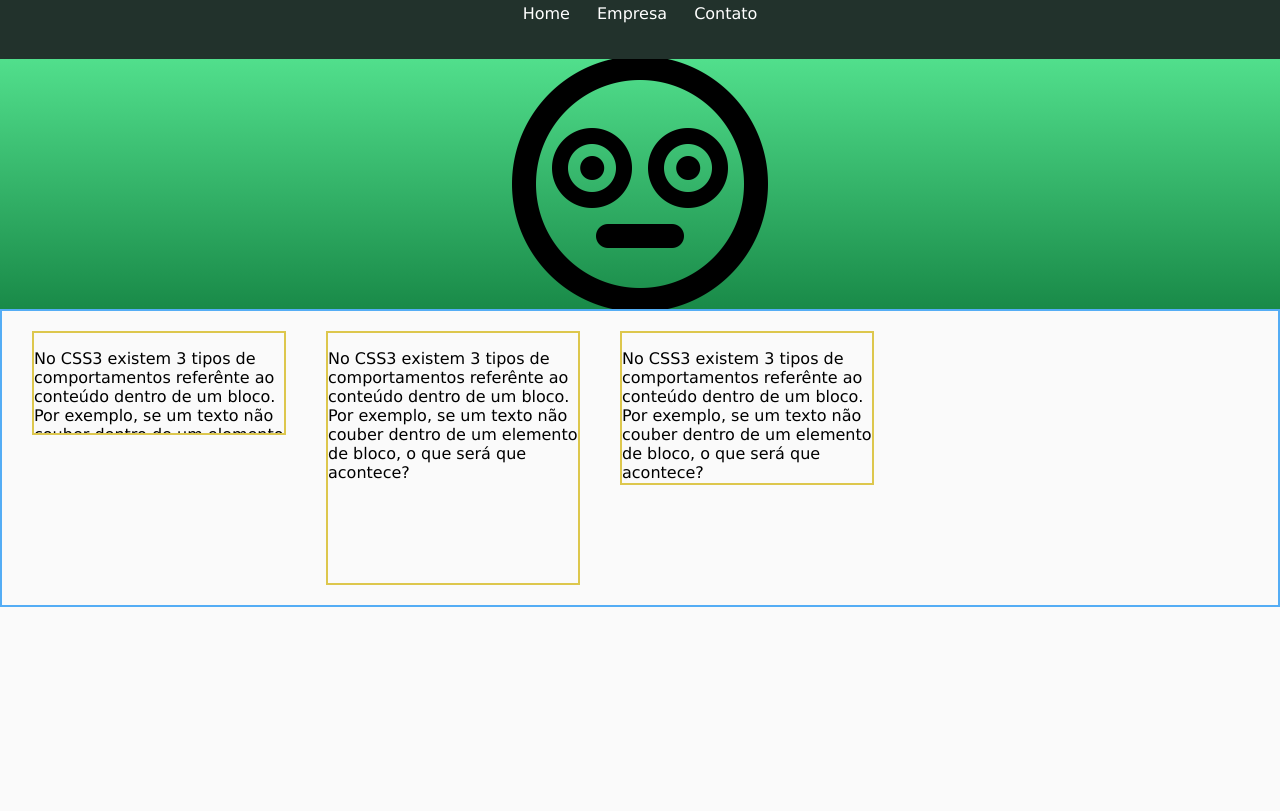
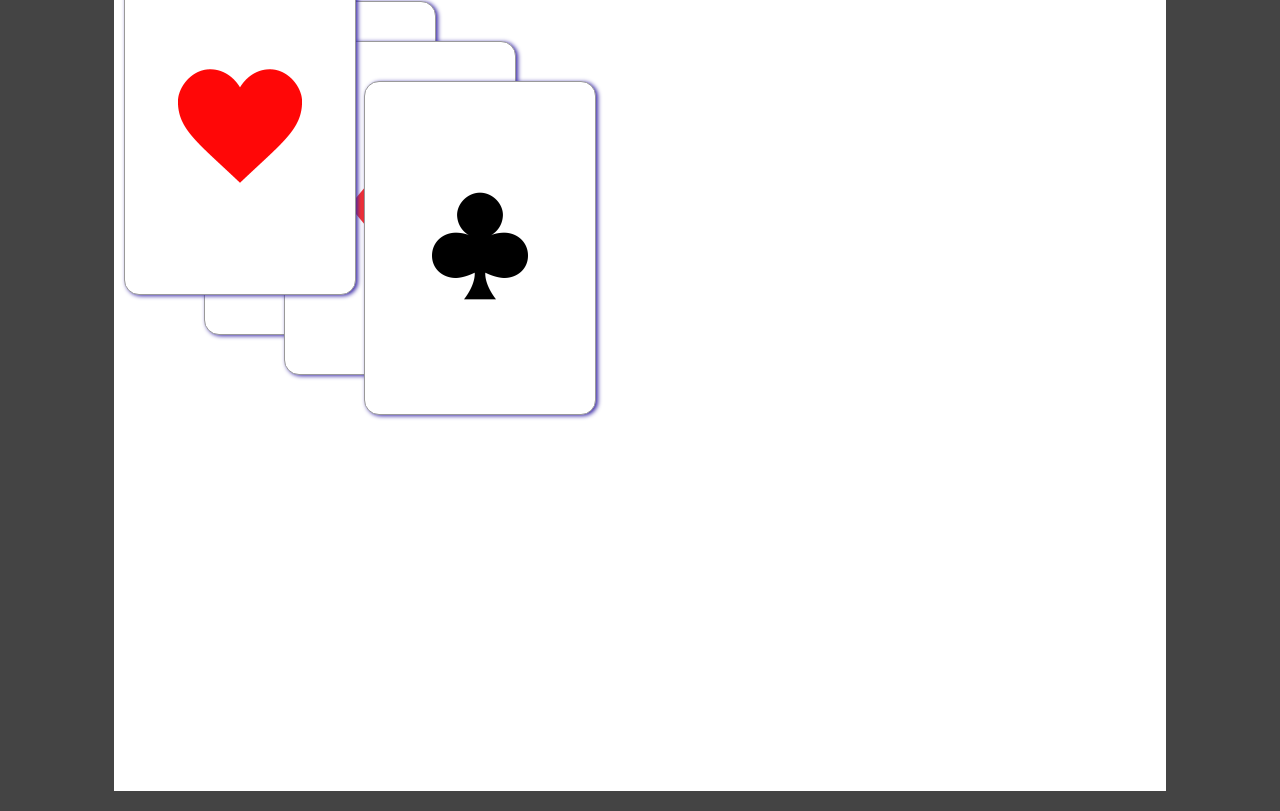
Before and after one commit to murilo-b-s/desenvolvimento-de-interfaces-para-web, a plain HTML site: page desenvolvimento-de-interfaces-para-web/aula10/index.html in a window 1280 px wide. Shown: the part 69-880 px from the top of the page. Before the commit the page ends 800 px from the top, so only its background shows below. Drawn offline with Linux system fonts and the light colour scheme.

Commit message:
Add files via upload

```diff
--- a/desenvolvimento-de-interfaces-para-web/aula10/index.html
+++ b/desenvolvimento-de-interfaces-para-web/aula10/index.html
@@ -2,39 +2,31 @@
 <html lang="en">
 <head>
     <meta charset="UTF-8">
-    <meta http-equiv="X-UA-Compatible" content="IE=edge">
-    <meta name="viewport" content="width=, initial-scale=1.0">
-    <title>Document</title>
+    <meta name="viewport" content="width=device-width, initial-scale=1.0">
+    <title>Position e efeitos visuais</title>
     <link rel="stylesheet" href="style.css">
 </head>
 <body>
-    <div class="topo">
-        <div class="logo">LOGOTIPO</div>
-        <div class="menu">
-            <ul>
-                <li><a href="#">Home</a></li>
-                <li><a href="#">Empresa</a></li>
-                <li><a href="#">Contato</a></li>
-            </ul>
+    <div class="container">
+        <div class="bloco1">
+            <div class="carta">
+                <img src="imagens/copas.png" alt="Copas">
+            </div>
         </div>
-    </div>
-    <div class="banner">
-
-    </div>
-
-
-
-    <div class="container">
-        <div class="col bloco1">
-            <p>No CSS3 existem 3 tipos de comportamentos referênte ao conteúdo dentro de um bloco. Por exemplo, se um texto não couber dentro de um elemento de bloco, o que será que acontece?</p>
+        <div class="bloco2">
+            <div class="carta">
+                <img src="imagens/espadas.png" alt="Espadas">
+            </div>
         </div>
-
-        <div class="col bloco2">
-            <p>No CSS3 existem 3 tipos de comportamentos referênte ao conteúdo dentro de um bloco. Por exemplo, se um texto não couber dentro de um elemento de bloco, o que será que acontece?</p>
+        <div class="bloco3">
+            <div class="carta">
+                <img src="imagens/ouro.png" alt="Ouro">
+            </div>
         </div>
-
-        <div class="col bloco3">
-            <p>No CSS3 existem 3 tipos de comportamentos referênte ao conteúdo dentro de um bloco. Por exemplo, se um texto não couber dentro de um elemento de bloco, o que será que acontece?</p>
+        <div class="bloco4">
+            <div class="carta">
+                <img src="imagens/paus.png" alt="Paus">
+            </div>
         </div>
     </div>
 </body>
--- a/desenvolvimento-de-interfaces-para-web/aula10/style.css
+++ b/desenvolvimento-de-interfaces-para-web/aula10/style.css
@@ -1,123 +1,52 @@
 body{
-    font-family: Verdana, sans-serif;
-    background-color: #fafafa;
-    margin: 0;
+    font-family: verdana, sans-serif;
+    background-color: rgb(68, 68, 68);
 }
 
-.topo{
-    background-color: #22322c;
-    box-shadow: 0 2px 3px #444;
-    padding: 20px 40px;
+.container{
+    background-color: rgb(255, 255, 255);
+    padding: 20px;
+    width: 80%;
+    height: 800px;
+    margin: 20px auto;
+    overflow: hidden;
+    position: relative;
 }
 
-.logo{
+.carta{
+    border: 1px solid rgb(153, 153, 153);
+    border-radius: 15px;
+    width: 200px;
+    margin: 10px;
     text-align: center;
-    font-size: 28px;
-    color: #eed69b;
-    text-shadow: 1px 1px 2px rgb(166, 224, 164);
-    font-weight: bold;
-    margin-bottom: 20px;
+    float: left;
+    padding: 100px 15px;
+    box-shadow: 2px 1px 4px rgb(59, 42, 167);
+    background-color: #fff;
 }
 
-.menu ul{
-    padding-left: 0;
-    list-style: none;
-    text-align: center;
-}
-
-.menu li{
-    display: inline-block;
-}
-.menu a{
-    color: #fff;
-    text-decoration: none;
-    margin: 5px;
-    padding: 5px;
-    border: 1px solid transparent;
-}
-
-.menu a:hover{
-    text-decoration: underline;
-    border: 1px solid #e9c569;
-    transition: .7s;
-    border-radius: 5px;
-    background-color: #fff2d0;
-    color: #22322c;
-}
-
-.banner{
-    height: 250px;
-    background: url(imagens/insonia.png)  no-repeat center center, linear-gradient(to bottom, #51df8c 0%, #198a48 100%);
-}
-
-.banner:hover{
-    background: url(imagens/morto.png) no-repeat center center, linear-gradient(to bottom, #eb743d 0%, rgb(238, 11, 11) 100%);
-
-}
-
-
-
-
-
-
-
-
-
-
-
-
-
-
-
-
-
-
-
-
-
-
-.container{
-    border: 2px solid rgb(84, 173, 245);
-    padding: 10px;
-    overflow: hidden;
-}
-
-.col{
-    width: 250px;
-    height: 100px;
-    border: 2px solid rgb(221, 199, 77);
-    float: left;
-    margin: 10px 20px;
-}
-
-/* .col:first-child{
-    background-color: rgb(181, 240, 199);
-}
-
-.col:nth-child(2){
-    background-color: rgb(159, 236, 236);
-}
-
-.col:nth-child(3){
-    background-color: rgb(191, 128, 241);
-} */
-
-
-/* fica no lugar das class .bloco1, 2, 3 */
-
-
-
-/* visible - hidden - scroll - auto */
 .bloco1{
-    overflow: hidden;
+    /* static -  */
+    position: absolute;
+    top: 0;
+    left: 0;
+    z-index: 4;
 }
 
 .bloco2{
-    overflow-y: scroll;
-    height: 250px !important;
+    position: absolute;
+    top: 40px;
+    left: 80px;
 }
 
 .bloco3{
-    overflow: auto;
-    height: 150px;
+    position: absolute;
+    top: 80px;
+    left: 160px;
 }
+
+.bloco4{
+    position: absolute;
+    top: 120px;
+    left: 240px;
+}
--- /dev/null
+++ b/desenvolvimento-de-interfaces-para-web/aula11/style.css
@@ -0,0 +1,123 @@
+body{
+    font-family: Verdana, sans-serif;
+    background-color: #fafafa;
+    margin: 0;
+}
+
+.topo{
+    background-color: #22322c;
+    box-shadow: 0 2px 3px #444;
+    padding: 20px 40px;
+}
+
+.logo{
+    text-align: center;
+    font-size: 28px;
+    color: #eed69b;
+    text-shadow: 1px 1px 2px rgb(166, 224, 164);
+    font-weight: bold;
+    margin-bottom: 20px;
+}
+
+.menu ul{
+    padding-left: 0;
+    list-style: none;
+    text-align: center;
+}
+
+.menu li{
+    display: inline-block;
+}
+.menu a{
+    color: #fff;
+    text-decoration: none;
+    margin: 5px;
+    padding: 5px;
+    border: 1px solid transparent;
+}
+
+.menu a:hover{
+    text-decoration: underline;
+    border: 1px solid #e9c569;
+    transition: .7s;
+    border-radius: 5px;
+    background-color: #fff2d0;
+    color: #22322c;
+}
+
+.banner{
+    height: 250px;
+    background: url(imagens/insonia.png)  no-repeat center center, linear-gradient(to bottom, #51df8c 0%, #198a48 100%);
+}
+
+.banner:hover{
+    background: url(imagens/morto.png) no-repeat center center, linear-gradient(to bottom, #eb743d 0%, rgb(238, 11, 11) 100%);
+
+}
+
+
+
+
+
+
+
+
+
+
+
+
+
+
+
+
+
+
+
+
+
+
+.container{
+    border: 2px solid rgb(84, 173, 245);
+    padding: 10px;
+    overflow: hidden;
+}
+
+.col{
+    width: 250px;
+    height: 100px;
+    border: 2px solid rgb(221, 199, 77);
+    float: left;
+    margin: 10px 20px;
+}
+
+/* .col:first-child{
+    background-color: rgb(181, 240, 199);
+}
+
+.col:nth-child(2){
+    background-color: rgb(159, 236, 236);
+}
+
+.col:nth-child(3){
+    background-color: rgb(191, 128, 241);
+} */
+
+
+/* fica no lugar das class .bloco1, 2, 3 */
+
+
+
+/* visible - hidden - scroll - auto */
+.bloco1{
+    overflow: hidden;
+}
+
+.bloco2{
+    overflow-y: scroll;
+    height: 250px !important;
+}
+
+.bloco3{
+    overflow: auto;
+    height: 150px;
+}
```
Also changed, not shown: desenvolvimento-de-interfaces-para-web/aula11/index.html (added, +41 -0 lines), desenvolvimento-de-interfaces-para-web/aula11/imagens/insonia.png (added), desenvolvimento-de-interfaces-para-web/aula11/imagens/morto.png (added).
